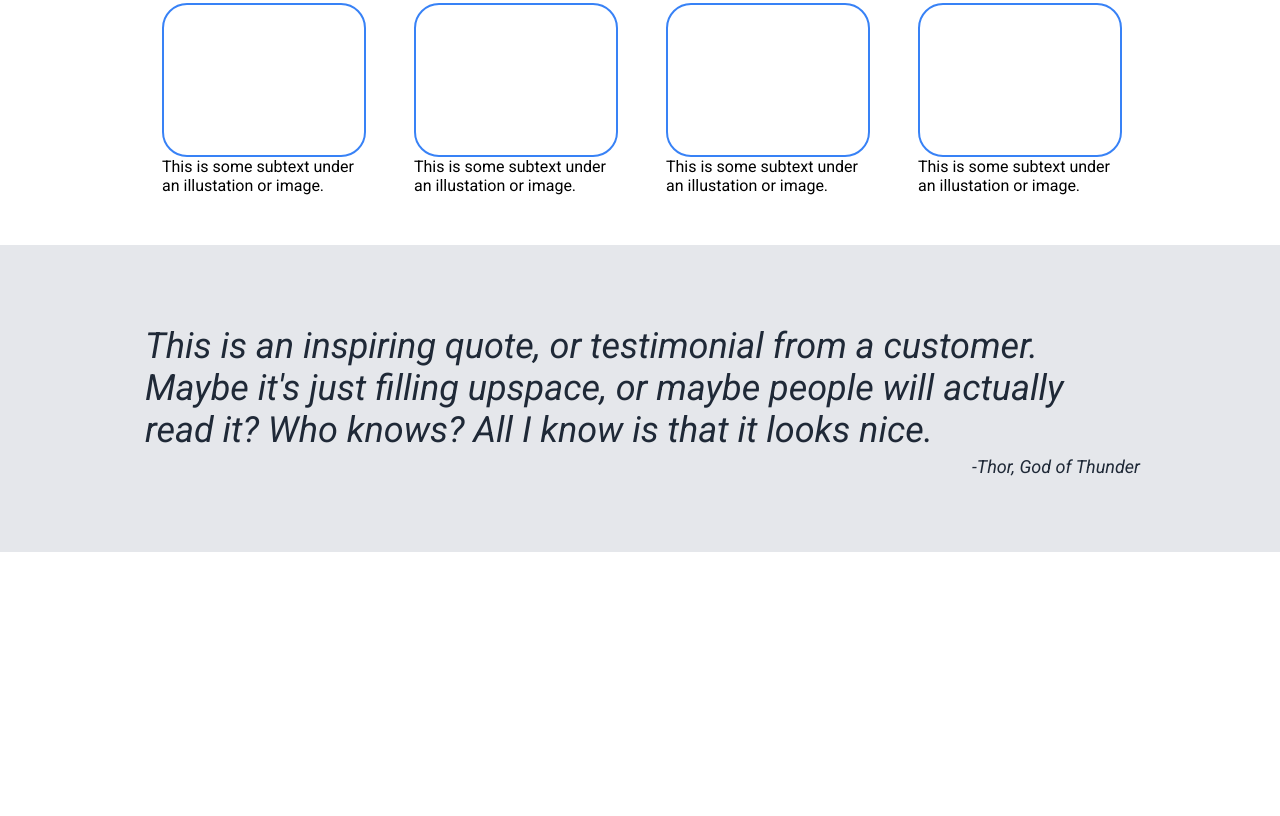
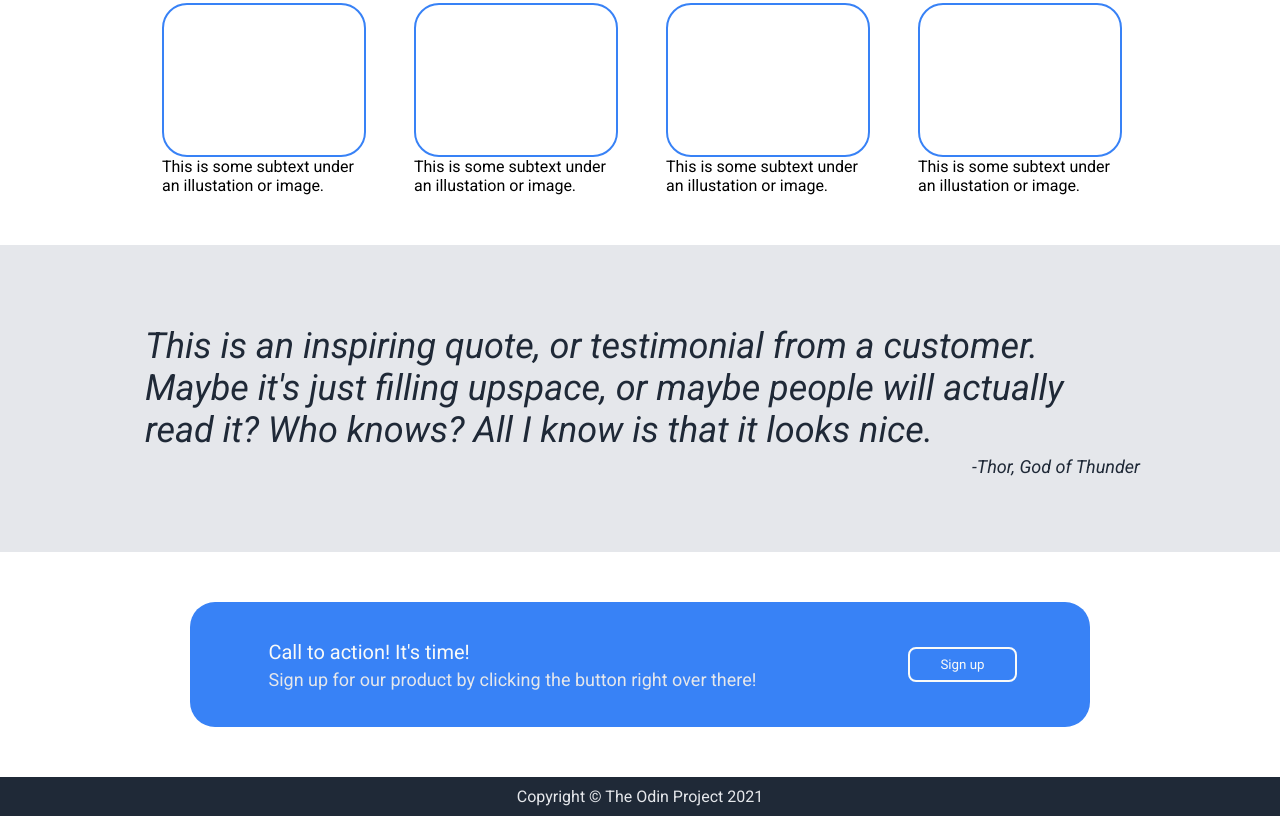
Before and after one commit to shimakan/Landing-Page, a plain HTML site: page index.html in a window 1280 px wide. Shown: the part 813-1629 px from the top of the page. Before the commit the page ends 1365 px from the top, so only its background shows below. Drawn offline with Linux system fonts and the light colour scheme.

Commit message:
finish rough draft of landing page
Finished the layout of the landing page. Everything is still messy, but
it looks alright.

```diff
--- a/index.html
+++ b/index.html
@@ -27,7 +27,7 @@
                     It's a smaller font and the color is lower contrast
                 </p>
             </p>
-            <div class="buttons">
+            <div class="button-nb">
                 <button>Sign up</button>
             </div>
         </div>
@@ -66,5 +66,21 @@
             <figcaption>-Thor, God of Thunder</figcaption>
          </blockquote>
     </div>
+
+    <div class="section-4">
+        <div class="call-to-action">
+            <div class="text-wrapper">
+                <p class="call-to-main-text">Call to action! It's time!</p>
+                <p class="sub-text">Sign up for our product by clicking the button right over there!</p>
+            </div>
+            <div class="button-b">
+                <button>Sign up</button>
+            </div>
+        </div>
+    </div>
+
+    <div class="footer">
+            Copyright &copy The Odin Project 2021
+    </div>
 </body>
 </html>
--- a/styles.css
+++ b/styles.css
@@ -45,6 +45,12 @@ img {
     padding: 50px;
 }
 
+.section-4 {
+    display: flex;
+    justify-content: center;
+    margin: 50px 0px;
+}
+
 .text {
     display: flex;
     flex-direction: column;
@@ -59,7 +65,10 @@ img {
     font-size: 18px;
     color: #E5E7EB;
 }
-
+.call-to-main-text {
+    font-size: 20px;
+    color: #F9FAF8;
+}
 p {
     margin: 5px;
     padding: 0px;
@@ -78,6 +87,21 @@ a {
     font-size: 18px;
 }
 
+.button-nb button,
+.button-b button {
+    font-family: Roboto, sans-serif;
+    border-radius: 8px;
+    background: #3882F6;
+    color: #F9FAF8;
+    padding: 8px 30px;
+}
+.button-nb button {
+    border: none;
+}
+.button-b button {
+    border: 2px solid #F9FAF8;
+}
+/*
 button {
   font-family: Roboto, sans-serif;
   border: none;
@@ -86,6 +110,7 @@ button {
   color: #F9FAF8;
   padding: 8px 30px;
 }
+*/
 
 .info-header-text {
     text-align: center;
@@ -134,3 +159,23 @@ figcaption{
     font-size: 18px;
     text-align: end;
 }
+
+.call-to-action {
+    display: flex;
+    justify-content: space-around;
+    align-items: center;
+    border-radius: 25px;
+    width: 900px;
+    height: 125px;
+    background: #3882F6;
+    color:#F9FAF8;
+}
+
+.footer {
+    display: flex;
+    justify-content: center;
+    background: #1F2937;
+    color: #E5E7EB;
+    padding-top: 10px;
+    padding-bottom: 10px;
+}
```
